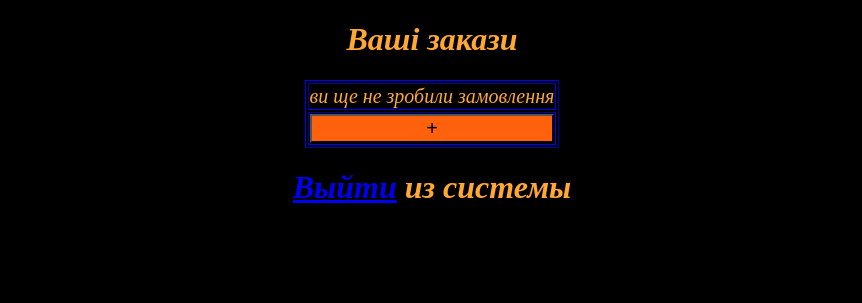
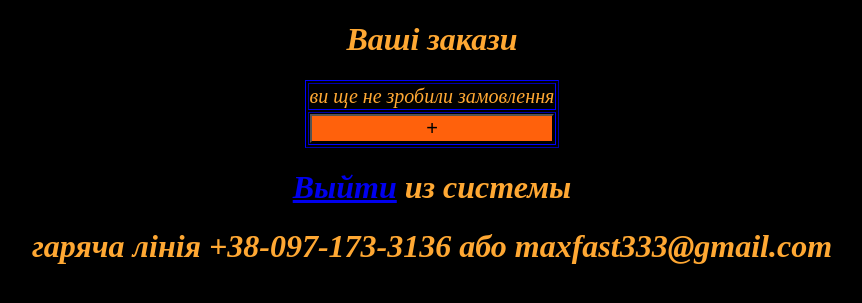
Before and after one commit to Gerkyles1/OBD, a PHP site: page /cabinet.php in a window 1280 px wide. Shown: the top 303 px of the page, without its empty margins (208-1070 px from the left). Run offline with PHP 8.4, Linux system fonts and the light colour scheme; the visitor is signed in with stand-in values (Sample User, id 1); data that the repository does not hold is empty.

Commit message:
Update cabinet.php

```diff
--- a/cabinet.php
+++ b/cabinet.php
@@ -69,6 +69,7 @@
                     </tr>
                 </table>
                 <p><h1 align="center"><font color="#ffa833"><a href="logout.php">Выйти</a> из системы</font></h1></p>
+                <p><h1 align="center"><font color="#ffa833">гаряча лінія +38-097-173-3136 або maxfast333@gmail.com</font></h1></p>
             </div>
 </body>
 </html>
```
